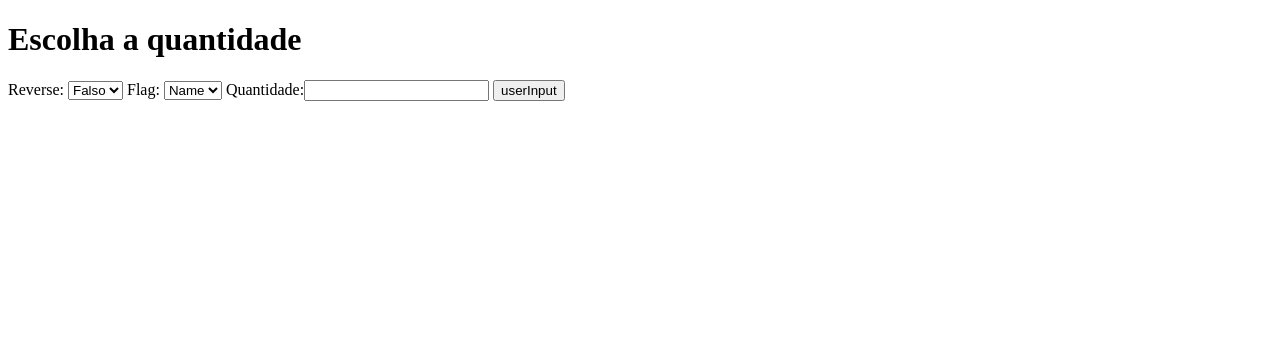
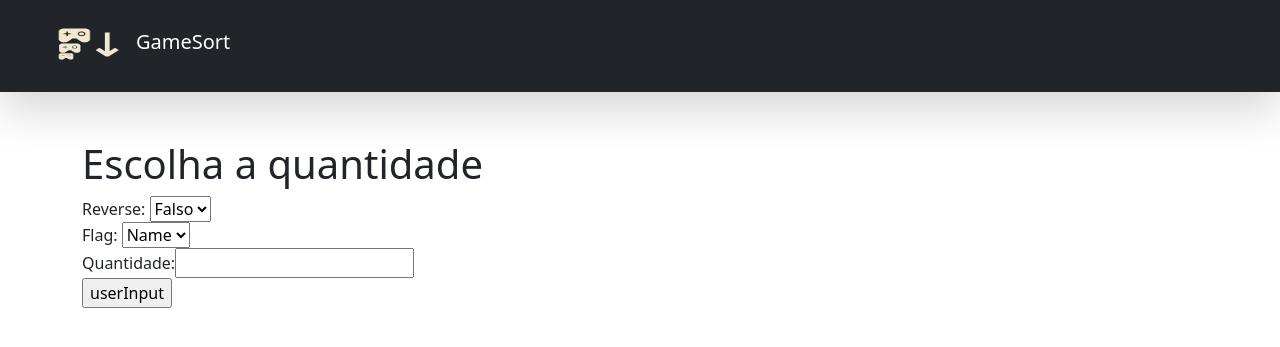
Before and after one commit to projeto-de-algoritmos/D-C_GameSort, a Python web app: template templates/index.html in a window 1280 px wide. Shown: the top 347 px of the page. Run offline with Jinja, Linux system fonts and the light colour scheme; the template is opened without the code that fills it, so the values that code supplies are empty.

Commit message:
:construction: Iniciando melhoria no frontend da aplicação
Co-authored-by: Pedrok99 <pedrohlima20@gmail.com>

```diff
--- a/templates/index.html
+++ b/templates/index.html
@@ -3,8 +3,17 @@
   <head>
     <meta charset="UTF-8">
     <title>GameSort</title>
+    <link rel="shortcut icon"  href="https://github.com/projeto-de-algoritmos/D-C_GameSort/blob/main/assets/icon.png?raw=true"/>
+    <link href="https://cdn.jsdelivr.net/npm/bootstrap@5.1.0/dist/css/bootstrap.min.css" rel="stylesheet" integrity="sha384-KyZXEAg3QhqLMpG8r+8fhAXLRk2vvoC2f3B09zVXn8CA5QIVfZOJ3BCsw2P0p/We" crossorigin="anonymous">
   </head>
   <body>
+    <div class="navbar navbar-dark bg-dark p-3 ps-5 shadow-lg mb-5">
+        <a class="navbar-brand d-flex align-items-center" href="/" >
+            <img src="https://github.com/projeto-de-algoritmos/D-C_GameSort/blob/main/assets/icon-light.png?raw=true" alt="" width="80" height="50">
+            <h1 class="navbar-brand ms-2">GameSort</h1>
+        </a>
+    </div>
+    <div class="container">
       <h1>Escolha a quantidade</h1>
       <form action="/" method="post">
               <!-- Reverse:<input type="number" name="reverse"> -->
@@ -14,15 +23,19 @@
                 <option value="0">Falso</option>
                 <option value="1">True</option>
               </select>
+              <br/>
               Flag:
               <select name="flag">
                 <option value="name">Name</option>
                 <option value="year">Year</option>
                 <option value="sales">Sales</option>
               </select>
+              <br/>
               <!-- Sales:<input type="number" name="sales"> -->
               Quantidade:<input type="number" name="amount">
+              <br/>
               <input type="submit" value="userInput">
       </form>
+    </div>
   </body>
 </html>
```
Also changed, not shown: templates/list.html (+17 -7 lines). Lines whose indentation alone changed are shown as unchanged.
